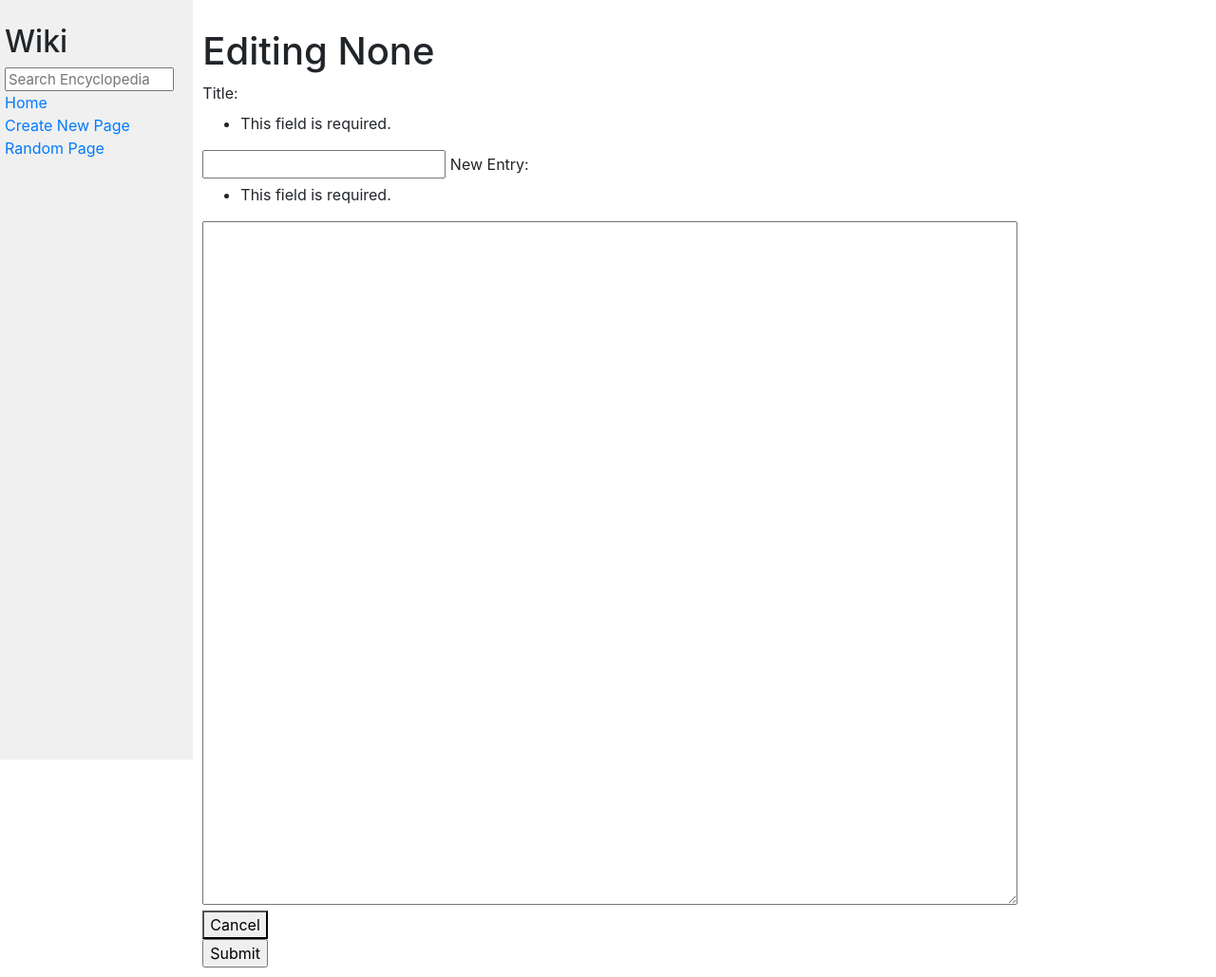
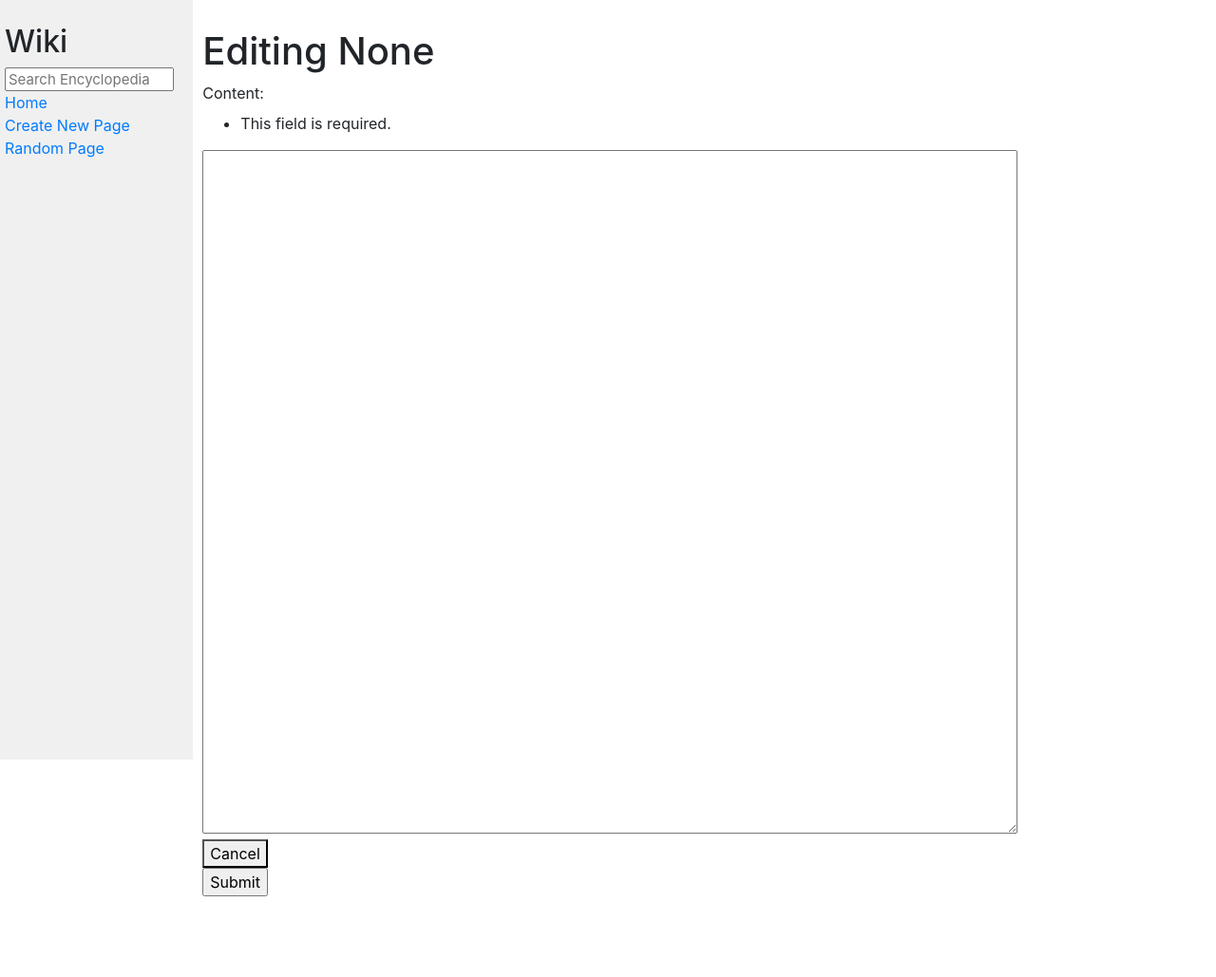
Before and after one commit to martincxx/wiki, a Django app: page /edit in a window 1280 px wide. Shown: the whole page at 95% size. After the commit the page ends 944 px from the top, so only its background shows below. Run offline with Django 3.2, Linux system fonts and the light colour scheme; some libraries are stand-ins or nearby versions.

Commit message:
Refactor code to use an Edit entry

```diff
--- a/encyclopedia/templates/encyclopedia/edit_page.html
+++ b/encyclopedia/templates/encyclopedia/edit_page.html
@@ -1,14 +1,14 @@
 {% extends "encyclopedia/layout.html" %}
 {% block title %}
-    Wikipedia - Editing {{ form.title.value }}
+    Wikipedia - Editing {{ title }}
 {% endblock %}
 {% block body %}
-    <h1>Editing {{ form.title.value }}</h1>
+    <h1>Editing {{ title }}</h1>
     <form action="{% url 'save' %}" method="POST">
         {% csrf_token %}
         {{ form }}
         <div class="actions">
-            <a href="{% url 'entry_page' form.title.value %}"><button type="button">Cancel</button></a>
+            <a href="{% url 'entry_page' title %}"><button type="button">Cancel</button></a>
         </div>
         <div class="actions">
             <input type="submit">
--- a/encyclopedia/views.py
+++ b/encyclopedia/views.py
@@ -8,10 +8,15 @@
 from random import randint
 
 
-class EntryForm(forms.Form):
+class NewEntryForm(forms.Form):
     title = forms.CharField(max_length=10, required=True, label="Title")
-    new_entry = forms.CharField(
+    content = forms.CharField(
         widget=forms.Textarea(attrs={"rows": "10"}), required=True, label="New Entry")
+
+
+class EditEntryForm(forms.Form):
+    content = forms.CharField(
+        widget=forms.Textarea(attrs={"rows": "10"}), required=True, label="Content")
 
 
 def index(request):
@@ -46,7 +51,7 @@
     title, content = None, None
 
     if request.method == "POST":
-        form = EntryForm(request.POST)
+        form = NewEntryForm(request.POST)
         if form.is_valid():
             title = form.cleaned_data["title"]
             content = form.cleaned_data["new_entry"]
@@ -55,10 +60,10 @@
                 return HttpResponseRedirect(reverse("entry_page", kwargs={"title": title}))
             else:
                 messages.info(request, "That entry already exists!")
-                return render(request, "encyclopedia/new_page.html", {"form": EntryForm()})
+                return render(request, "encyclopedia/new_page.html", {"form": NewEntryForm()})
 
     return render(request, "encyclopedia/new_page.html", {
-        "form": EntryForm()
+        "form": NewEntryForm()
     })
 
 
@@ -66,13 +71,15 @@
     if request.method == "GET":
         title = request.GET.get("edit", None)
         current_content = util.get_entry(title)
-        form = EntryForm({"title": title, "new_entry": current_content})
-        return render(request, "encyclopedia/edit_page.html", {"form": form})
+        form = EditEntryForm({"content": current_content})
+        return render(request, "encyclopedia/edit_page.html", {
+            "title": title,
+            "form": form})
 
 
 def save_entry(request):
     if request.method == "POST":
-        form = EntryForm(request.POST)
+        form = NewEntryForm(request.POST)
         if form.is_valid():
             title = form.cleaned_data["title"]
             content = form.cleaned_data["new_entry"]
```
